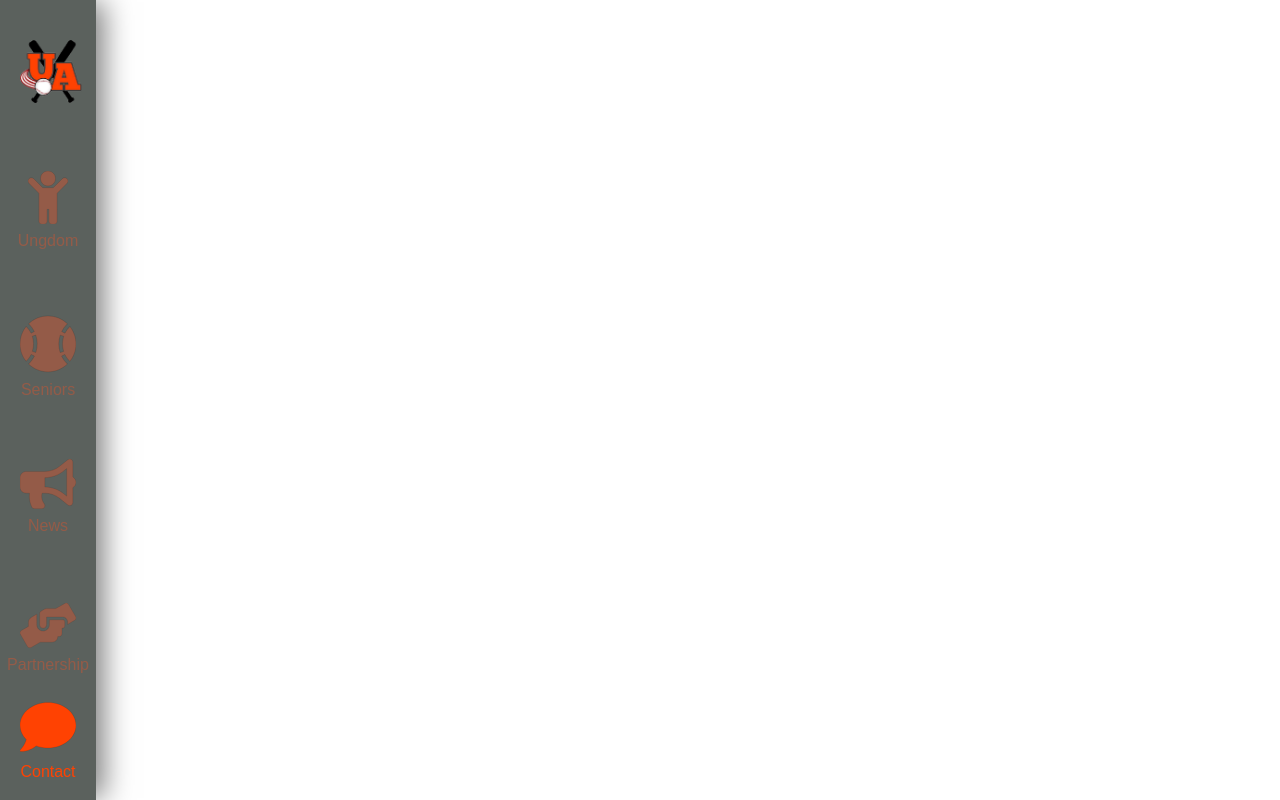
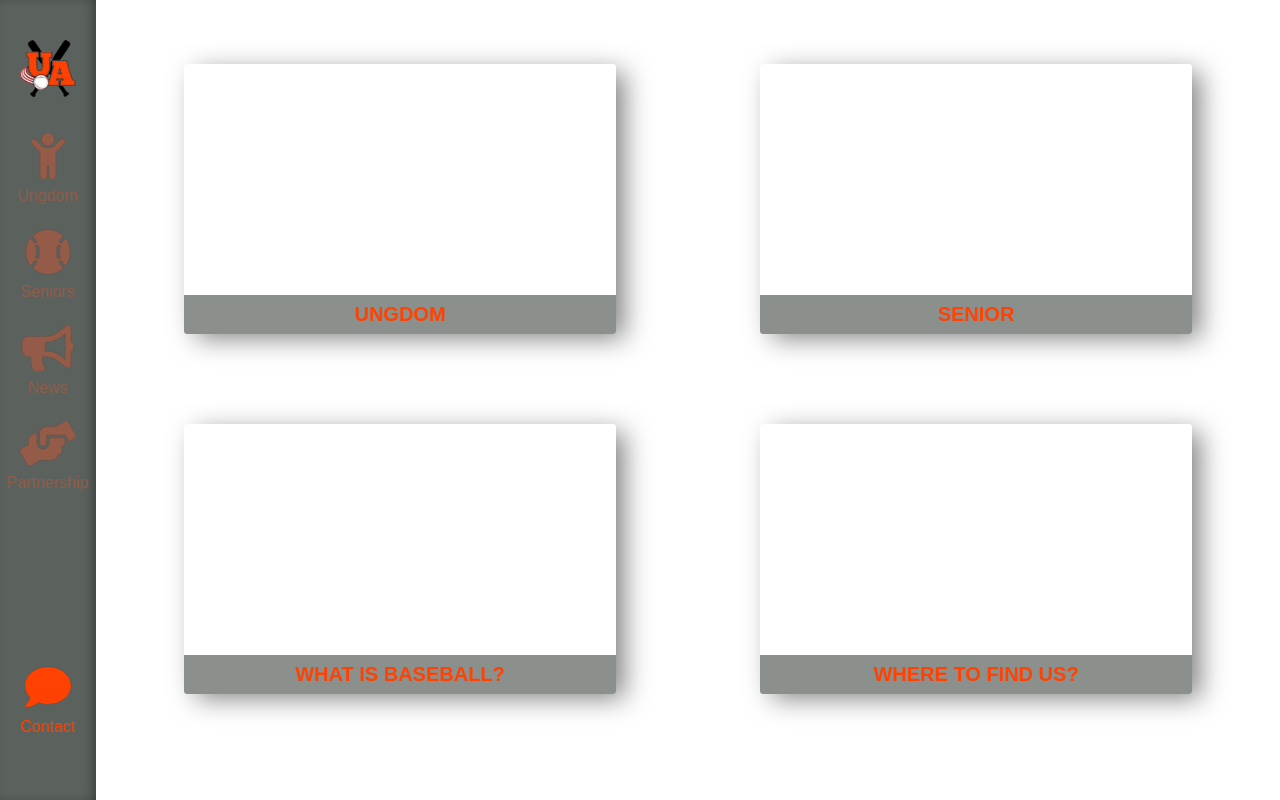
Before and after one commit to mrskytte/baseball, a website built with Parcel: page index.html in a window 1280 px wide. Built offline with nearby package versions, Linux system fonts and the light colour scheme; files whose address does not match are found by name.

Commit message:
index updated

```diff
--- a/index.html
+++ b/index.html
@@ -5,14 +5,14 @@
     <meta name="viewport" content="width=device-width, initial-scale=1.0" />
     <meta http-equiv="X-UA-Compatible" content="ie=edge" />
     <title>Copenhagen Baseball</title>
-    <link rel="stylesheet" href="style.css" />
+    <link rel="stylesheet" href="style.scss" />
     <script derfer src="script.js"></script>
   </head>
   <body>
     <nav id="navbar">
       <ul id="navbar-nav">
         <li id="logo-container">
-          <img src="UAlogo_transparent.png" />
+          <a href="index.html"><img src="UAlogo_transparent.png"/></a>
         </li>
         <li class="navpoint">
           <a class="nav-link" href="youth.html">
@@ -112,11 +112,27 @@
         </li>
       </ul>
     </nav>
-    <main>
-      <div id="ungdom"></div>
-      <div id="senior"></div>
-      <div id="baseball"></div>
-      <div id="map"></div>
+    <main id="index-main">
+      <a class="grid-link" href="youth.html">
+        <div class="main-grid-elements" id="ungdom">
+          <h1 class="grid-title-text">UNGDOM</h1>
+        </div>
+      </a>
+      <a class="grid-link" href="seniors.html">
+        <div class="main-grid-elements" id="senior">
+          <h1 class="grid-title-text">SENIOR</h1>
+        </div>
+      </a>
+      <a class="grid-link" href="baseball.html">
+        <div class="main-grid-elements" id="baseball">
+          <h1 class="grid-title-text">WHAT IS BASEBALL?</h1>
+        </div>
+      </a>
+      <a class="grid-link" href="map.html">
+        <div class="main-grid-elements" id="map">
+          <h1 class="grid-title-text">WHERE TO FIND US?</h1>
+        </div>
+      </a>
     </main>
     <footer></footer>
   </body>
--- a/style.css
+++ /dev/null
@@ -1,103 +0,0 @@
-:root {
-  font-size: 16px;
-  font-family: Arial, Helvetica, sans-serif;
-  --primary-color: white;
-  --secondary-color: #5b615d;
-  --accent-color: #ff4202;
-  --font-color: black;
-}
-
-body {
-  color: var(--accent-color);
-  background-color: var(--primary-color);
-  margin: 0;
-  padding: 0;
-  box-sizing: border-box;
-}
-
-main {
-  margin-left: 6rem;
-  padding: 1rem;
-}
-
-body::-webkit-scrollbar {
-  width: 0.25rem;
-}
-
-body::-webkit-scrollbar-track {
-  background: var(--secondary-color);
-}
-
-body::-webkit-scrollbar-thumb {
-  background: var(--accent-color);
-}
-
-#navbar {
-  width: 6rem;
-  height: 100vh;
-  position: fixed;
-  background-color: var(--secondary-color);
-  -webkit-box-shadow: 10px 0px 27px -2px rgba(0, 0, 0, 0.5);
-  -moz-box-shadow: 10px 0px 27px -2px rgba(0, 0, 0, 0.5);
-  box-shadow: 10px 0px 27px -2px rgba(0, 0, 0, 0.5);
-}
-
-#navbar-nav {
-  list-style: none;
-  padding: 0;
-  margin: 0;
-  display: flex;
-  flex-direction: column;
-  align-items: center;
-  height: 100%;
-}
-
-.navpoint {
-  margin-top: 3rem;
-  width: 100%;
-  filter: grayscale(70%);
-}
-
-.navpoint:hover {
-  filter: grayscale(0%);
-}
-
-.navpoint.selected {
-  filter: grayscale(0%);
-  border-left: 0.5rem solid var(--accent-color);
-}
-
-.nav-link {
-  display: flex;
-  flex-direction: column;
-  align-items: center;
-  height: 6rem;
-  text-decoration: none;
-  color: var(--accent-color);
-  font-size: 1rem;
-}
-
-.navpoint:last-child {
-  margin-top: auto;
-  margin-bottom: 4rem;
-  filter: grayscale(0%);
-}
-
-.nav-link svg,
-#logo-container {
-  min-width: 2rem;
-  margin: 0.5rem;
-  width: 3.5rem;
-  fill: var(--accent-color);
-  stroke: black;
-}
-
-#youth {
-  width: 2.5rem;
-}
-
-#logo-container img {
-  height: auto;
-  width: 110%;
-  margin-top: 2rem;
-}
```
Also changed, not shown: contact.html (added).
